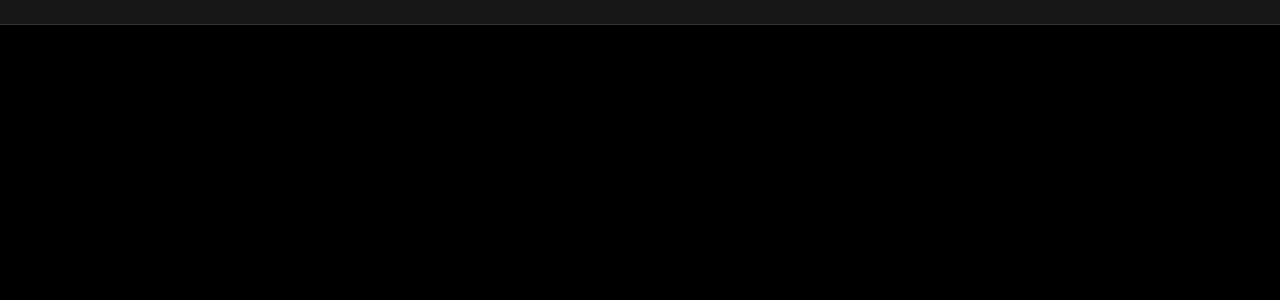
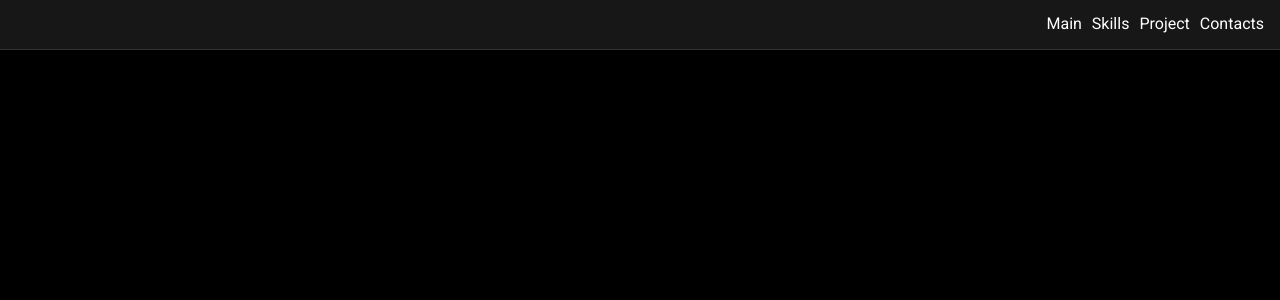
Before and after one commit to yevhenkr/vasilenkoEvgen, a React (Vite) app: page / in a window 1280 px wide. Shown: the top 300 px of the page. Built offline with nearby package versions, Linux system fonts and the light colour scheme.

Commit message:
feat: button in header

```diff
--- a/src/common/components/ui/button/button.tsx
+++ b/src/common/components/ui/button/button.tsx
@@ -1,4 +1,6 @@
 import { ComponentPropsWithoutRef, ElementType } from 'react'
+
+import s from '@/common/components/ui/button/button.module.scss'
 
 export type ButtonProps<T extends ElementType = 'button'> = {
   as?: T
@@ -12,5 +14,7 @@
 ) => {
   const { as: Component = 'button', className, fullWidth, variant = 'primary', ...rest } = props
 
-  return <Component {...rest} />
+  return (
+    <Component {...rest} className={`${s[variant]} ${fullWidth ? s.fullWidth : ''} ${className}`} />
+  )
 }
--- a/src/common/components/ui/header/Header.tsx
+++ b/src/common/components/ui/header/Header.tsx
@@ -1,16 +1,29 @@
-import { Link } from 'react-router-dom'
-
 import s from '@/common/components/ui/header/header.module.scss'
 
 import { Button } from '../button/button'
-import { Typography } from '../typography/typography'
+// import { Typography } from '../typography/typography'
 
 export const Header = () => {
   return (
     <header className={s.root}>
-      <div className={s.content}>
-        <Typography as={'p'}></Typography>
-        <Button as={Link} to={'/login'} variant={'primary'} />
+      <div>
+        {/*<Typography as={'p'}></Typography>*/}
+        <nav>
+          <ul className={s.content}>
+            <li>
+              <Button variant={'empty'}>Main</Button>
+            </li>
+            <li>
+              <Button variant={'empty'}>Skills</Button>
+            </li>
+            <li>
+              <Button variant={'empty'}>Project</Button>
+            </li>
+            <li>
+              <Button variant={'empty'}>Contacts</Button>
+            </li>
+          </ul>
+        </nav>
       </div>
     </header>
   )
--- a/src/common/components/ui/header/header.module.scss
+++ b/src/common/components/ui/header/header.module.scss
@@ -7,7 +7,7 @@
 
   width: 100%;
   height: var(--header-height);
-  min-height: 20px;
+  min-height: 50px;
   padding: 12px 16px;
 
   background: var(--color-dark-700);
@@ -16,8 +16,9 @@
 
 .content {
   display: flex;
-  align-items: center;
-  justify-content: space-between;
+  column-gap: 10px;
+  align-items: flex-end;
+  justify-content: flex-end;
 
   width: 100%;
   max-width: var(--max-width);
```
